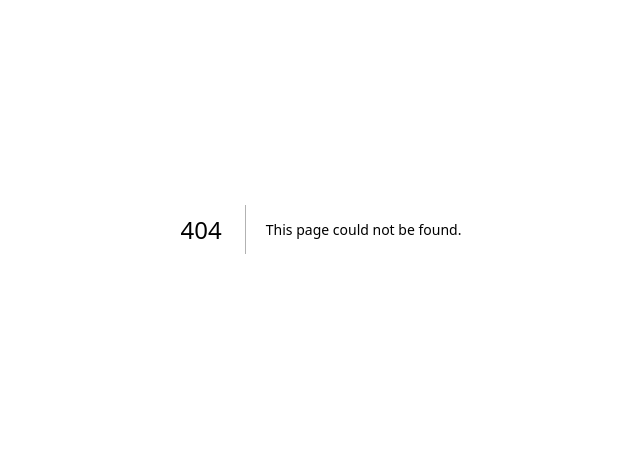
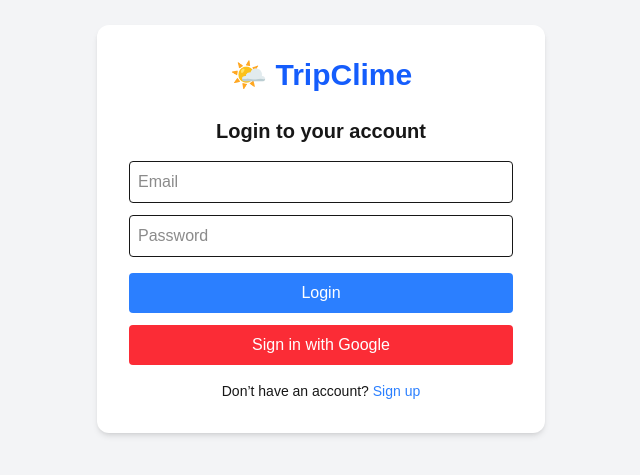
Before and after one commit to shivam-mishra-music/TripClime-, a Next.js app: page /login in a window 1280 px wide. Before the commit this address had no page. Shown: the part 171-646 px from the top of the page, without its empty margins (319-959 px from the left). Built offline with nearby package versions, Linux system fonts and the light colour scheme; no server answers.

Commit message:
Add logout functionality and navbar updates

```diff
--- /dev/null
+++ b/lib/firebaseConfig.js
@@ -0,0 +1,25 @@
+import { initializeApp } from "firebase/app";
+import { getAnalytics } from "firebase/analytics";
+import { getAuth, GoogleAuthProvider } from "firebase/auth";
+
+// Your web app's Firebase configuration
+const firebaseConfig = {
+  apiKey: "AIzaSyDx0q1K8UK7EYO8B4daKr6jdYUoCwPaxQE",
+  authDomain: "weatherappcapstone.firebaseapp.com",
+  projectId: "weatherappcapstone",
+  storageBucket: "weatherappcapstone.firebasestorage.app",
+  messagingSenderId: "552693146714",
+  appId: "1:552693146714:web:30d336ecaf412084d1e463",
+  measurementId: "G-LPFVKYQQB1"
+};
+
+// Initialize Firebase
+const app = initializeApp(firebaseConfig);
+const analytics = getAnalytics(app);
+
+// 🔥 Initialize Auth and Provider
+const auth = getAuth(app);
+const provider = new GoogleAuthProvider();
+
+// ✅ Export both
+export { auth, provider };
--- a/package.json
+++ b/package.json
@@ -10,6 +10,7 @@
   },
   "dependencies": {
     "axios": "^1.9.0",
+    "firebase": "^12.0.0",
     "lucide-react": "^0.507.0",
     "next": "15.3.1",
     "react": "^19.0.0",
--- /dev/null
+++ b/src/app/components/LoginSignup.jsx
@@ -0,0 +1,88 @@
+// components/LoginSignup.jsx
+"use client";
+
+import React, { useState } from "react";
+import { auth } from "../lib/firebaseConfig";
+import {
+  createUserWithEmailAndPassword,
+  signInWithEmailAndPassword,
+  signOut,
+} from "firebase/auth";
+
+export default function LoginSignup() {
+  const [email, setEmail] = useState("");
+  const [password, setPassword] = useState("");
+  const [isLogin, setIsLogin] = useState(true);
+  const [message, setMessage] = useState("");
+
+  const handleSubmit = async (e) => {
+    e.preventDefault();
+
+    try {
+      if (isLogin) {
+        await signInWithEmailAndPassword(auth, email, password);
+        setMessage("✅ Logged in successfully!");
+      } else {
+        await createUserWithEmailAndPassword(auth, email, password);
+        setMessage("✅ Account created successfully!");
+      }
+    } catch (error) {
+      setMessage(`❌ Error: ${error.message}`);
+    }
+  };
+
+  const handleLogout = async () => {
+    await signOut(auth);
+    setMessage("🚪 Logged out!");
+  };
+
+  return (
+    <div className="flex flex-col items-center mt-10">
+      <h2 className="text-2xl font-bold mb-4">
+        {isLogin ? "Login" : "Sign Up"}
+      </h2>
+      <form onSubmit={handleSubmit} className="flex flex-col gap-4 w-80">
+        <input
+          type="email"
+          placeholder="Email"
+          value={email}
+          className="p-2 border rounded"
+          onChange={(e) => setEmail(e.target.value)}
+          required
+        />
+        <input
+          type="password"
+          placeholder="Password"
+          value={password}
+          className="p-2 border rounded"
+          onChange={(e) => setPassword(e.target.value)}
+          required
+        />
+        <button
+          type="submit"
+          className="bg-blue-600 text-white py-2 rounded hover:bg-blue-700"
+        >
+          {isLogin ? "Login" : "Sign Up"}
+        </button>
+      </form>
+
+      <button
+        onClick={() => setIsLogin(!isLogin)}
+        className="mt-4 text-blue-500 underline"
+      >
+        {isLogin
+          ? "Don't have an account? Sign up"
+          : "Already have an account? Login"}
+      </button>
+
+      <button
+        onClick={handleLogout}
+        className="mt-4 text-red-500 underline"
+      >
+        Logout
+      </button>
+
+      {message && <p className="mt-4">{message}</p>}
+    </div>
+  );
+}
--- a/src/app/components/Navbar.jsx
+++ b/src/app/components/Navbar.jsx
@@ -1,7 +1,25 @@
+"use client";
 import Link from 'next/link'
-import { Home, Info, CloudSun, BookOpen, HelpCircle } from 'lucide-react'
+import { useRouter } from 'next/navigation';
+import { signOut } from 'firebase/auth';
+import { auth } from '../../../lib/firebaseConfig';
+import { useAuth } from '../context/authContext';
+import { Home, Info, CloudSun, BookOpen, HelpCircle,LogIn,
+  LogOut } from 'lucide-react'
 
 export default function Navbar() {
+  const { user } = useAuth();
+  const router = useRouter();
+
+  const handleLogout = async () => {
+    try {
+      await signOut(auth);
+      router.push('/login');
+    } catch (error) {
+      console.error('Logout failed:', error);
+    }
+  };
+
   return (
     <nav className="bg-white shadow-md px-6 py-4 flex justify-between items-center font-poppins">
       <h1 className="text-2xl font-bold text-blue-600 flex items-center gap-2">
@@ -56,6 +74,25 @@ export default function Navbar() {
           </Link>
         </li>
       </ul>
+      <div className="flex gap-3 items-center">
+        {user ? (
+          <button
+            onClick={handleLogout}
+            className="flex items-center gap-2 px-3 py-1 bg-red-500 text-white rounded hover:bg-red-600 transition"
+          >
+            <LogOut className="w-4 h-4" />
+            Logout
+          </button>
+        ) : (
+          <Link
+            href="/login"
+            className="flex items-center gap-2 px-3 py-1 bg-blue-500 text-white rounded hover:bg-blue-600 transition"
+          >
+            <LogIn className="w-4 h-4" />
+            Login
+          </Link>
+        )}
+      </div>
     </nav>
   )
 }
--- /dev/null
+++ b/src/app/context/authContext.js
@@ -0,0 +1,31 @@
+
+"use client";
+
+import { createContext, useContext, useEffect, useState } from "react";
+import { auth } from "../../../lib/firebaseConfig";
+import { onAuthStateChanged } from "firebase/auth";
+
+const AuthContext = createContext();
+
+export const AuthProvider = ({ children }) => {
+  const [user, setUser] = useState(null);
+  const [loading, setLoading] = useState(true);
+
+  useEffect(() => {
+    const unsubscribe = onAuthStateChanged(auth, (firebaseUser) => {
+      setUser(firebaseUser || null);
+      setLoading(false);
+    });
+
+    return () => unsubscribe();
+  }, []);
+
+  return (
+    <AuthContext.Provider value={{ user, loading }}>
+      {children}
+    </AuthContext.Provider>
+  );
+};
+
+
+export const useAuth = () => useContext(AuthContext);
--- a/src/app/layout.js
+++ b/src/app/layout.js
@@ -1,22 +1,17 @@
-import './globals.css'
-import { Poppins } from 'next/font/google'
+// src/app/layout.js
+"use client";
 
-const poppins = Poppins({
-  subsets: ['latin'],
-  weight: ['400', '600'],
-})
-
-export const metadata = {
-  title: 'Check Weather',
-  description: 'Your Travel & Adventure Weather Guide',
-}
+import { AuthProvider } from "./context/authContext"; // adjust path if needed
+import "./globals.css";
 
 export default function RootLayout({ children }) {
   return (
     <html lang="en">
-      <body className={poppins.className}>
-        {children}
+      <body>
+        <AuthProvider>
+          {children}
+        </AuthProvider>
       </body>
     </html>
-  )
+  );
 }
--- /dev/null
+++ b/src/app/login/page.jsx
@@ -0,0 +1,75 @@
+"use client";
+import { useState } from "react";
+import { signInWithEmailAndPassword, signInWithPopup } from "firebase/auth";
+import { auth, provider } from "../../../lib/firebaseConfig";
+import { useRouter } from "next/navigation";
+
+export default function LoginPage() {
+  const [email, setEmail] = useState("");
+  const [password, setPassword] = useState("");
+  const router = useRouter();
+
+  const handleLogin = async () => {
+    try {
+      await signInWithEmailAndPassword(auth, email, password);
+      router.push("/");
+    } catch (err) {
+      alert("Login failed: " + err.message);
+    }
+  };
+
+  const handleGoogleLogin = async () => {
+    try {
+      await signInWithPopup(auth, provider);
+      router.push("/weather");
+    } catch (err) {
+      alert("Google Sign-in error: " + err.message);
+    }
+  };
+
+  return (
+    <div className="min-h-screen flex items-center justify-center bg-gray-100 p-6">
+      <div className="bg-white p-8 rounded-xl shadow-md w-full max-w-md">
+        <h1 className="text-3xl font-bold text-center mb-6 text-blue-600">🌤️ TripClime</h1>
+        <h2 className="text-xl font-semibold mb-4 text-center">Login to your account</h2>
+
+        <input
+          type="email"
+          placeholder="Email"
+          className="w-full p-2 border rounded mb-3"
+          value={email}
+          onChange={(e) => setEmail(e.target.value)}
+        />
+
+        <input
+          type="password"
+          placeholder="Password"
+          className="w-full p-2 border rounded mb-4"
+          value={password}
+          onChange={(e) => setPassword(e.target.value)}
+        />
+
+        <button
+          onClick={handleLogin}
+          className="w-full bg-blue-500 text-white py-2 rounded hover:bg-blue-600 transition"
+        >
+          Login
+        </button>
+
+        <button
+          onClick={handleGoogleLogin}
+          className="w-full mt-3 bg-red-500 text-white py-2 rounded hover:bg-red-600 transition"
+        >
+          Sign in with Google
+        </button>
+
+        <p className="text-sm text-center mt-4">
+          Don’t have an account?{" "}
+          <a href="/signup" className="text-blue-500 hover:underline">
+            Sign up
+          </a>
+        </p>
+      </div>
+    </div>
+  );
+}
--- a/src/app/page.js
+++ b/src/app/page.js
@@ -1,10 +1,27 @@
+'use client';
+import { useEffect } from 'react';
+import { useRouter } from 'next/navigation';
+import { useAuth } from './context/authContext';
+
 import Navbar from "@/app/components/Navbar";
 import HeroSection from "@/app/components/HeroSection";
 import TrendingPlaces from "./components/TrendingPlaces";
 import Footer from "./components/Footer";
 
+export default function Home() {
+  const { user, loading } = useAuth();
+  const router = useRouter();
 
-export default function Home() {
+  useEffect(() => {
+    if (!loading && !user) {
+      router.push('/login');
+    }
+  }, [user, loading]);
+
+  if (loading || !user) {
+    return <div className="text-center mt-10">Loading...</div>;
+  }
+
   return (
     <>
       <Navbar />
--- /dev/null
+++ b/src/app/signup/page.jsx
@@ -0,0 +1,59 @@
+"use client";
+import { useState } from "react";
+import { createUserWithEmailAndPassword } from "firebase/auth";
+import { auth } from "../../../lib/firebaseConfig";
+import { useRouter } from "next/navigation";
+
+export default function SignupPage() {
+  const [email, setEmail] = useState("");
+  const [password, setPassword] = useState("");
+  const router = useRouter();
+
+  const handleSignup = async () => {
+    try {
+      await createUserWithEmailAndPassword(auth, email, password);
+      router.push("/weather"); // redirect after signup
+    } catch (err) {
+      alert("Signup failed: " + err.message);
+    }
+  };
+
+  return (
+    <div className="min-h-screen flex items-center justify-center bg-gray-100 p-6">
+      <div className="bg-white p-8 rounded-xl shadow-md w-full max-w-md">
+        <h1 className="text-3xl font-bold text-center mb-6 text-blue-600">🌤️ TripClime</h1>
+        <h2 className="text-xl font-semibold mb-4 text-center">Create your account</h2>
+
+        <input
+          type="email"
+          placeholder="Email"
+          className="w-full p-2 border rounded mb-3"
+          value={email}
+          onChange={(e) => setEmail(e.target.value)}
+        />
+
+        <input
+          type="password"
+          placeholder="Password"
+          className="w-full p-2 border rounded mb-4"
+          value={password}
+          onChange={(e) => setPassword(e.target.value)}
+        />
+
+        <button
+          onClick={handleSignup}
+          className="w-full bg-green-500 text-white py-2 rounded hover:bg-green-600 transition"
+        >
+          Sign Up
+        </button>
+
+        <p className="text-sm text-center mt-4">
+          Already have an account?{" "}
+          <a href="/login" className="text-blue-500 hover:underline">
+            Log in
+          </a>
+        </p>
+      </div>
+    </div>
+  );
+}
```
Also changed, not shown: 1 other file (tests, documents, lock files or other folders).
